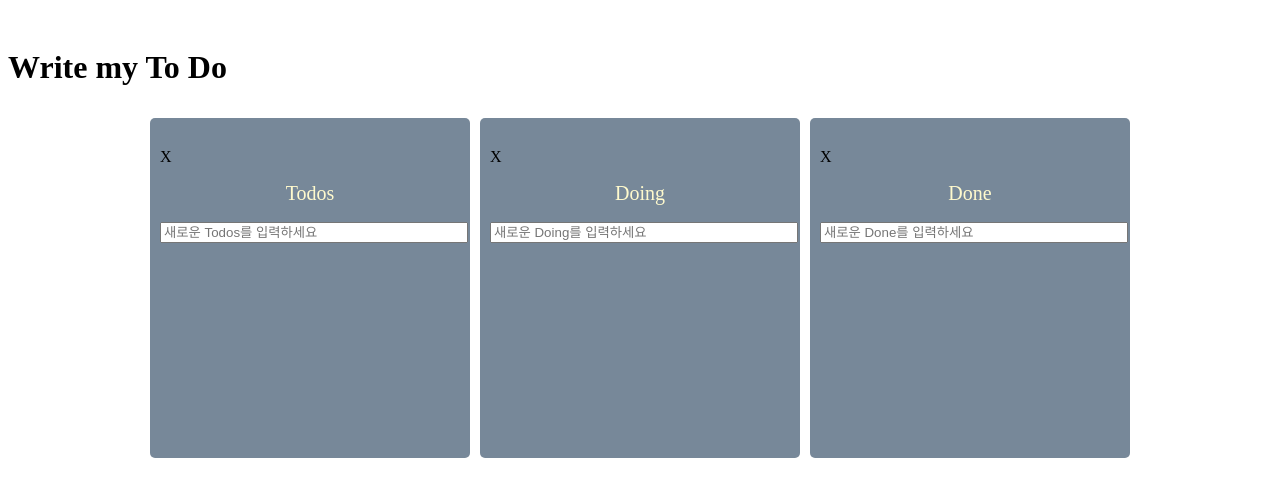
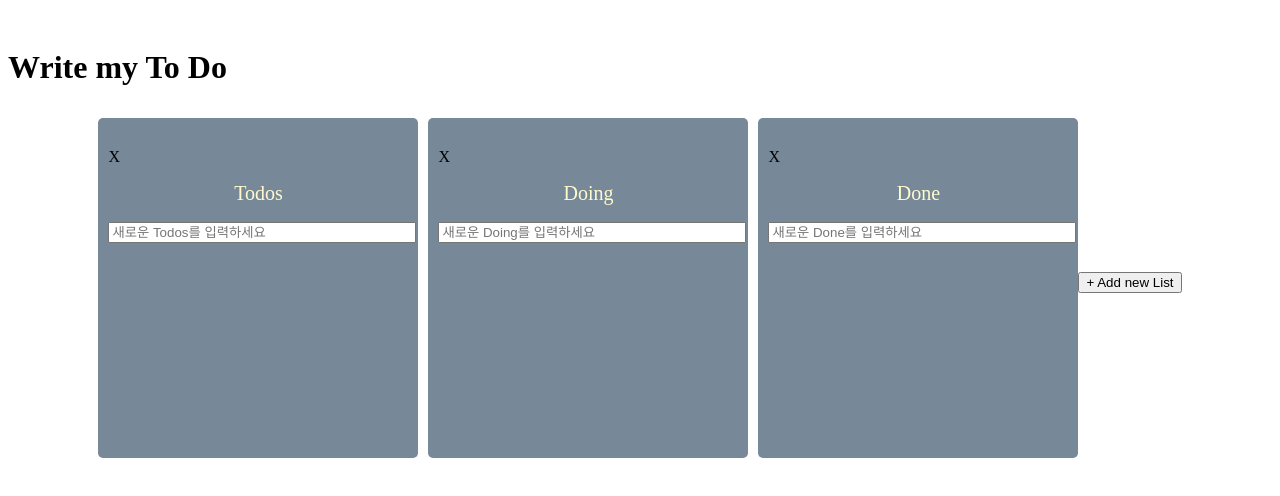
Before and after one commit to yeeahG/ToDos, a React (Create React App) app: page / in a window 1280 px wide. Shown: the top 496 px of the page. Built offline with nearby package versions, Linux system fonts and the light colour scheme.

Commit message:
새로운 Board 추가 기능

```diff
--- a/package.json
+++ b/package.json
@@ -10,6 +10,7 @@
     "@types/node": "^16.18.11",
     "@types/react": "^18.0.26",
     "@types/react-dom": "^18.0.10",
+    "clsx": "^1.2.1",
     "react": "^18.2.0",
     "react-beautiful-dnd": "^13.1.1",
     "react-dom": "^18.2.0",
--- a/src/App.tsx
+++ b/src/App.tsx
@@ -6,6 +6,7 @@ import DragCard from "./components/Card/DragCard";
 import Board from "./components/Board/Board";
 import { useEffect } from "react";
 import { saveTodos } from "./components/Model/localAtoms";
+import AddBoard from "./components/Board/AddBoard";
 
 const BigBox = styled.div`
   width: 100%;
@@ -23,7 +24,7 @@ const Wrapper = styled.div`
 const Boards = styled.div`
   display: flex;
   gap: 10px;
-  width: 100%;
+  width: auto;
   justify-content: center;
   align-items: flex-start;
   padding-top: 10px;
@@ -119,9 +120,9 @@ function App() {
                   )}
                 {provided.placeholder}
               </Boards>
-            )
-            }
+            )}
           </Droppable>
+          <AddBoard />
         </Wrapper>
       </DragDropContext>
     </BigBox>
--- a/src/components/Board/AddBoard.tsx
+++ b/src/components/Board/AddBoard.tsx
@@ -1,6 +1,55 @@
+import clsx from "clsx";
+import { useState } from "react";
+import styled from "styled-components";
+import { useRecoilState } from 'recoil';
+import {toDoState} from '../Model/atoms';
+import { useForm, SubmitHandler } from "react-hook-form";
+
+const AddContainer = styled.div`
+    .open {
+        display: block;
+    }
+    .hidden {
+        display: none;
+    }
+`;
+
+interface NewBoardType {
+    newboard?: string;
+}
+
 function AddBoard() {
+    const [open, setOpen] = useState(false);
+    const [toDos, setToDos] = useRecoilState(toDoState)
+    const { register, setValue, handleSubmit } = useForm();
+
+    const onOpen = () => {
+        console.log("open");
+        setOpen(true)
+    };
+
+    const onValid: SubmitHandler<NewBoardType> = ({ newboard }) => {
+        setToDos({
+            ...toDos,
+            [newboard + ""]: []
+        });
+        setValue("newboard","")
+    };
+
     return (
-        null
+        <AddContainer>
+            {!open && <button onClick={onOpen}>+ Add new List</button>}
+            <form
+                className={clsx(open ? 'open' : 'hidden')}
+                onSubmit={handleSubmit(onValid)}
+            >
+                <input
+                    placeholder="새로운 List를 입력해주세요"
+                    type={'text'}
+                    {...register("newboard",{required: true})}
+                />
+            </form>
+        </AddContainer>
     );
 }
 export default AddBoard;
```
Also changed, not shown: 1 other file (tests, documents, lock files or other folders).
